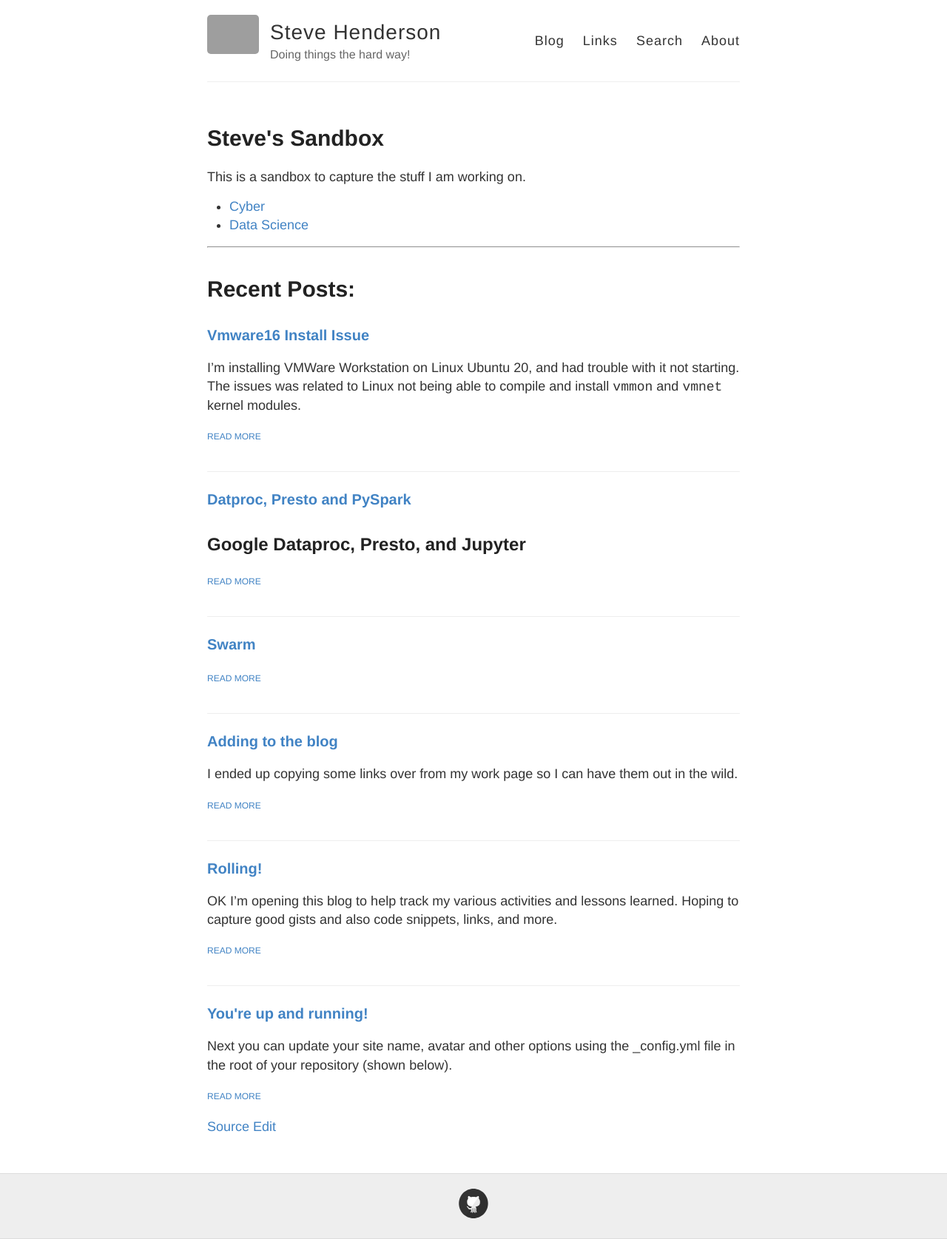
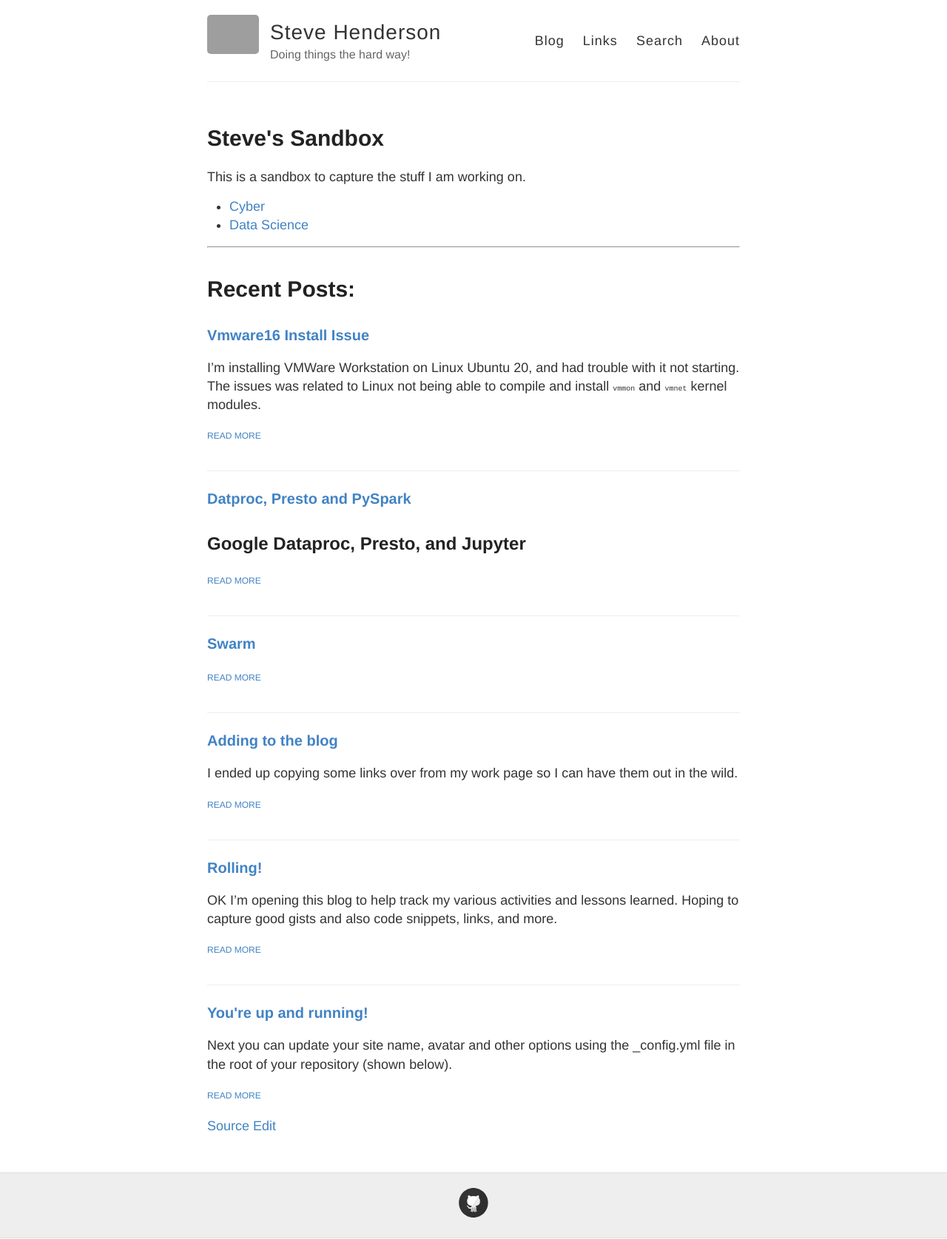
Before and after one commit to stevehenderson/stevehenderson.github.io, a Jekyll site: the page built from index.html, in a window 1280 px wide. Shown: the whole page at 74% size. Built offline with Jekyll 4.4.1, drawn with Linux system fonts in a browser that asks for light colours; grey boxes are pictures that could not be loaded.

Commit message:
Update _highlights.scss

```diff
--- a/_sass/_highlights.scss
+++ b/_sass/_highlights.scss
@@ -1,18 +1,18 @@
 
 pre.highlight {
-  background-color: #0f0f0f;
+  background-color: #5f5f5f;
   padding: 7px 7px 7px 10px;
   border: 1px solid #ddd;
   -moz-box-shadow: 3px 3px rgba(0,0,0,0.1);
   -webkit-box-shadow: 3px 3px rgba(0,0,0,0.1);
   box-shadow: 3px 3px rgba(0,0,0,0.1);
   margin: 10px 0 10px 0;
-  font: 8px;
   overflow: scroll;
 }
 
 code {
   font-family:'Bitstream Vera Sans Mono','Courier', monospace;
+  font-size: 10px;
 }
 
 pre.highlight .c { color: #586E75 } /* Comment */
```
